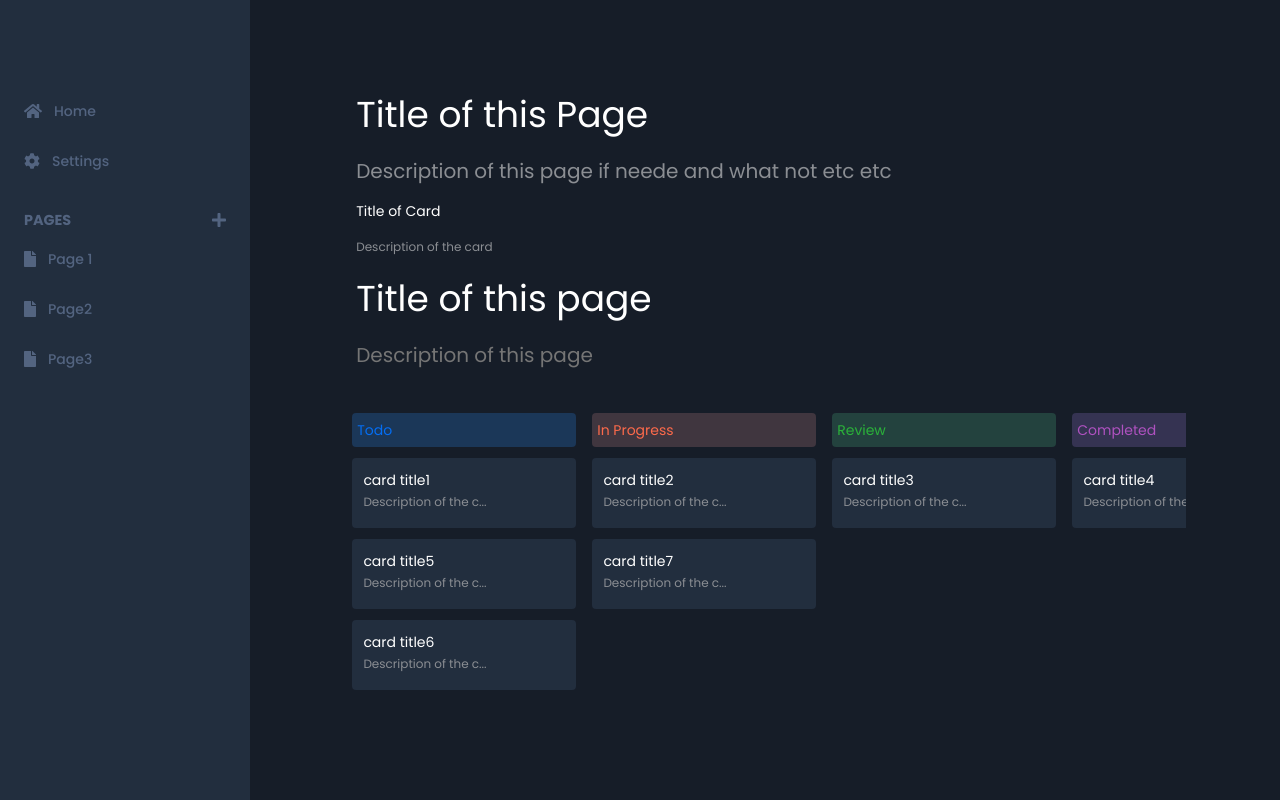
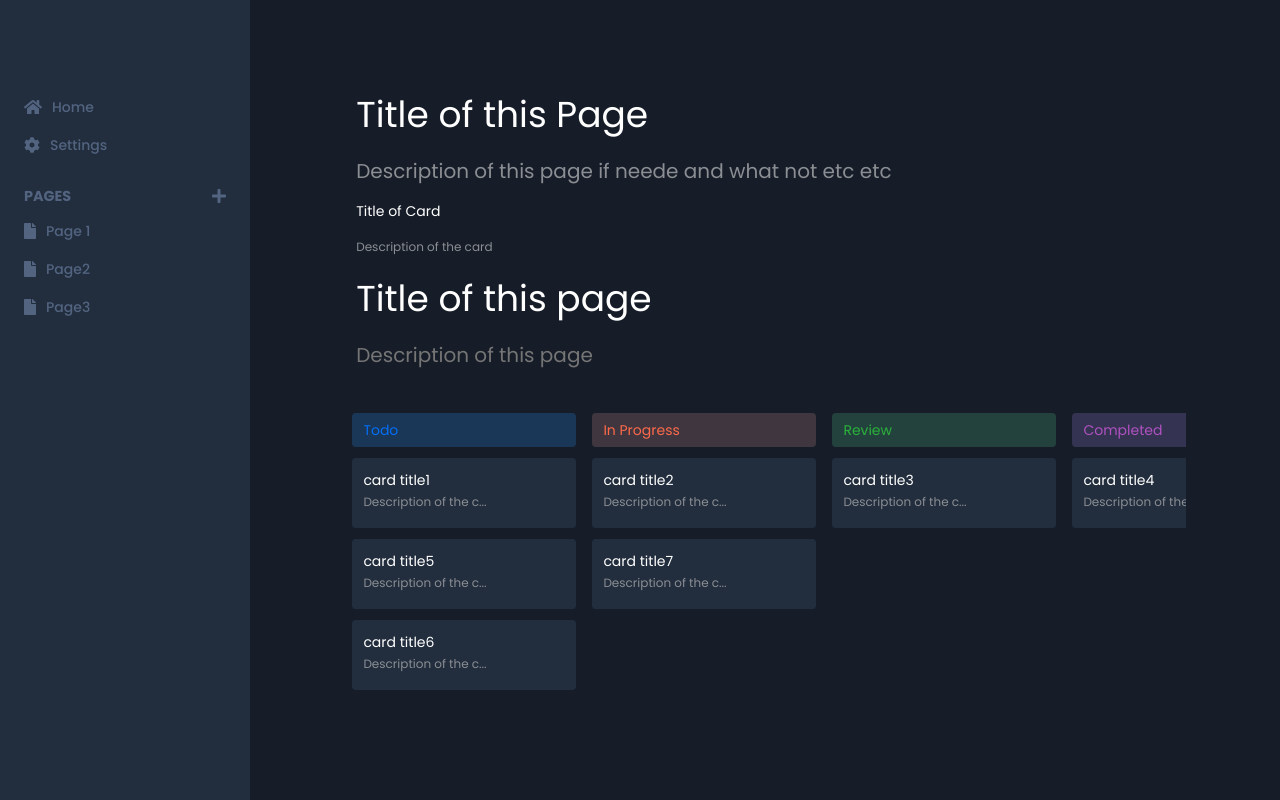
Before and after one commit to riteshsp2000/kanban, a Gatsby site: page /playground in a window 1280 px wide. Built offline with nearby package versions, Linux system fonts and the light colour scheme; Gatsby itself is replaced by a stand-in of ours.

Commit message:
fix: minor styling updates (hover and scroll)

```diff
--- a/src/components/SectionTitle.tsx
+++ b/src/components/SectionTitle.tsx
@@ -18,7 +18,7 @@
   width: 100%;
   height: 2.1rem;
   border-radius: 4px;
-  padding: 5px;
+  padding: 0.7rem;
 
   display: flex;
   align-items: center;
--- a/src/components/marginals/DesktopNavbar.tsx
+++ b/src/components/marginals/DesktopNavbar.tsx
@@ -11,13 +11,15 @@
 const NavName = styled(Heading2)<{ isActive: boolean }>`
   color: ${({ isActive }) => (isActive ? '#49ACF7' : '#536480')};
   font-weight: ${({ isActive }) => (isActive ? '700' : '500')};
+  padding: 0px;
+  margin-left: 10px;
 `;
 
 const NavItem = styled.div`
   display: flex;
   align-items: center;
   justify-content: flex-start;
-  margin-top: 12px;
+  margin-top: 16px;
 
   &:hover {
     cursor: pointer;
--- a/src/pages/playground.tsx
+++ b/src/pages/playground.tsx
@@ -24,7 +24,30 @@
 
 const NotesContainer = styled.div`
   width: auto;
-  overflow-x: scroll;
+  overflow-x: hidden;
+  padding-bottom: 2rem;
+
+  &:hover {
+    overflow-x: scroll;
+  }
+
+  &::-webkit-scrollbar {
+    width: 2px;
+    height: 5px;
+    display: hidden;
+  }
+
+  &::-webkit-scrollbar-track {
+    background: var(--color-background-secondary);
+    height: auto;
+    border-radius: 10px;
+    padding-top: 2rem;
+  }
+
+  &::-webkit-scrollbar-thumb {
+    background: var(--color-secondary);
+    border-radius: 10px;
+  }
 `;
 
 const initialData = {
```
